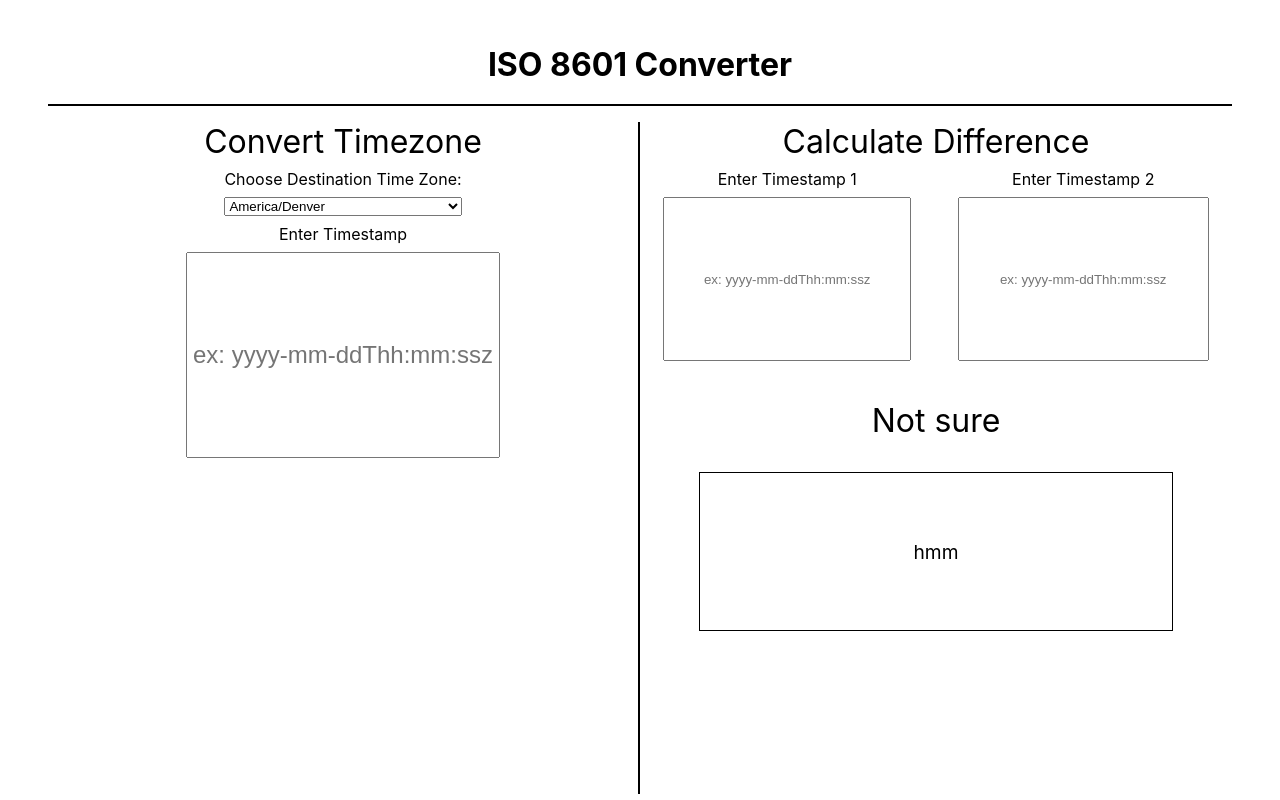
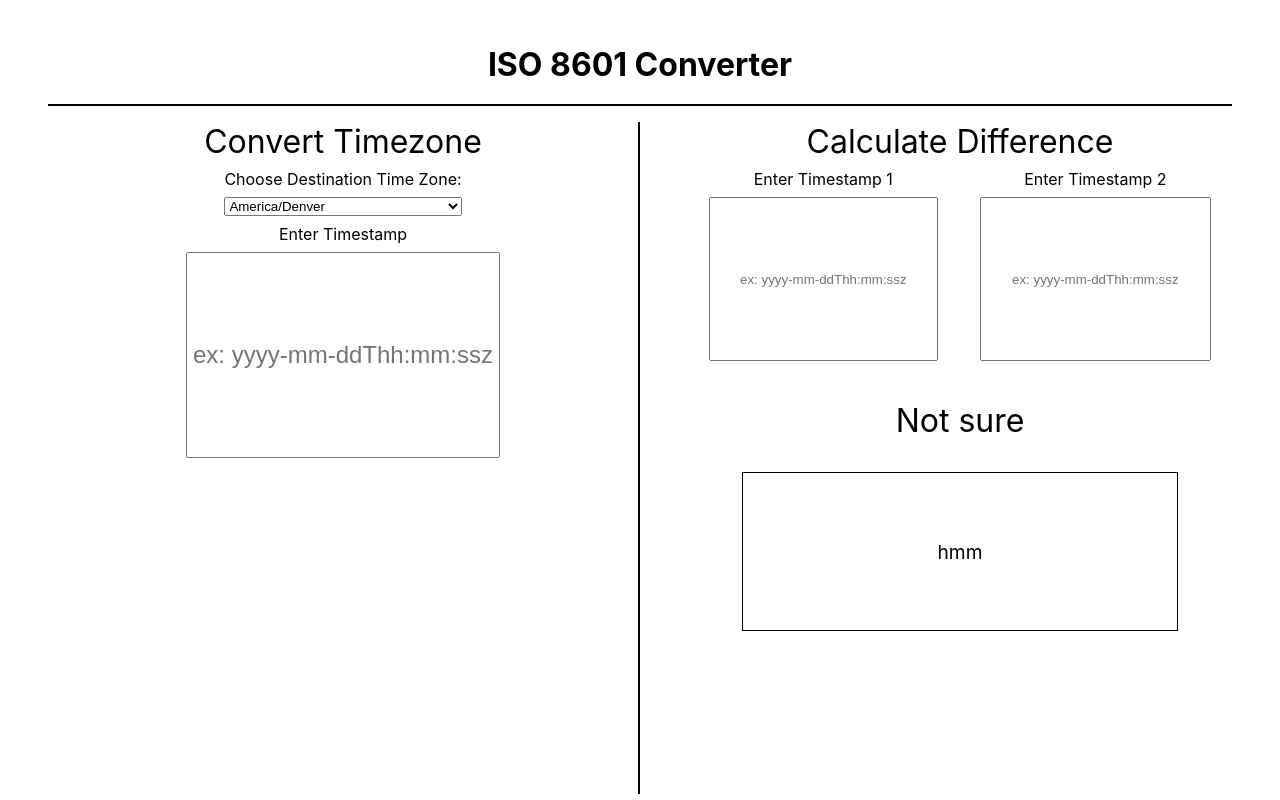
Before and after one commit to tylrs/iso-8601-converter, a React (Create React App) app: page / in a window 1280 px wide. Built offline with nearby package versions, Linux system fonts and the light colour scheme.

Commit message:
Add margin left to difference section

```diff
--- a/src/components/App/App.css
+++ b/src/components/App/App.css
@@ -80,6 +80,7 @@ main {
     align-items: center;
     display: flex;
     flex-direction: column;
+    margin-left: 3rem;
 }
 
 .diff-inputs {
```
